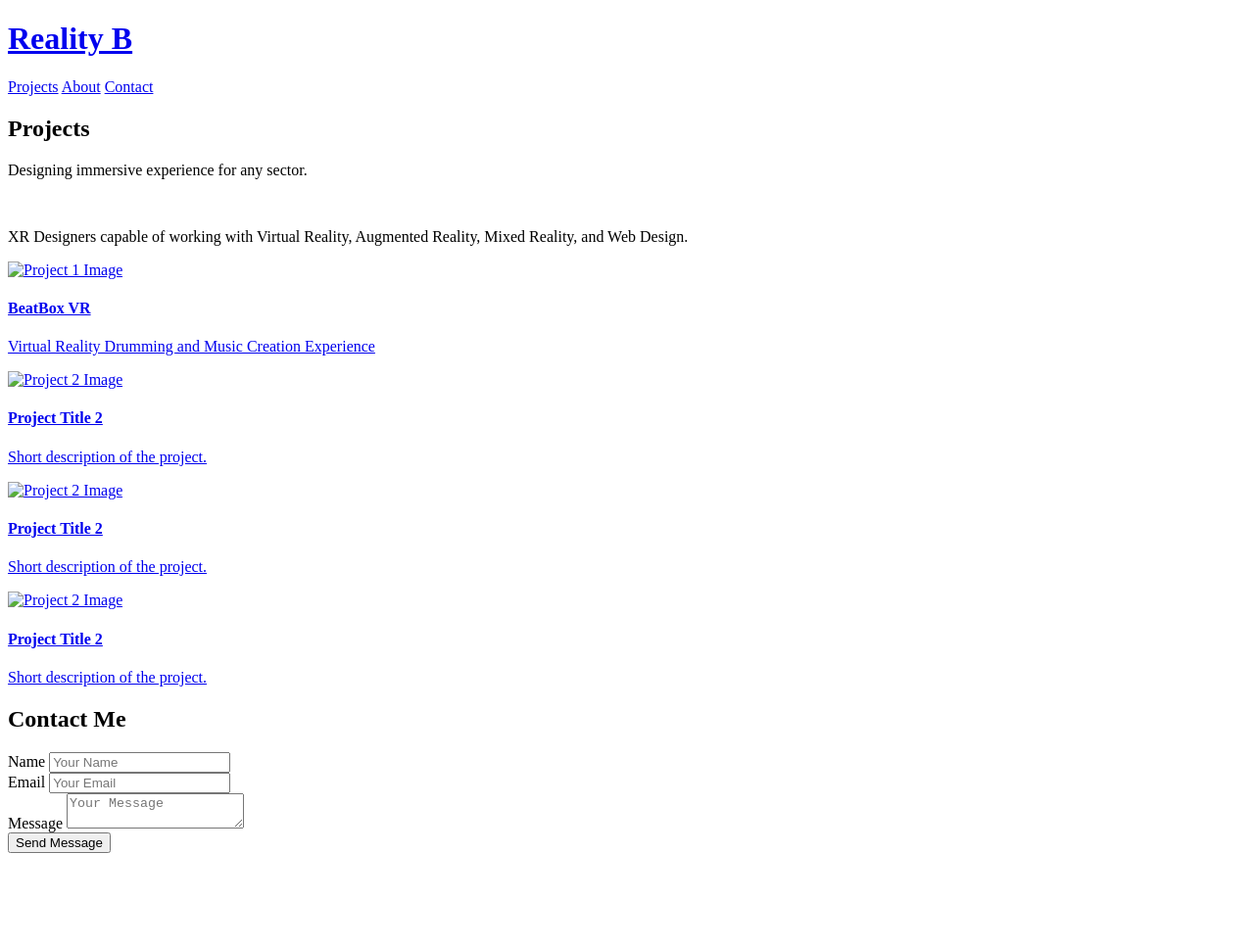
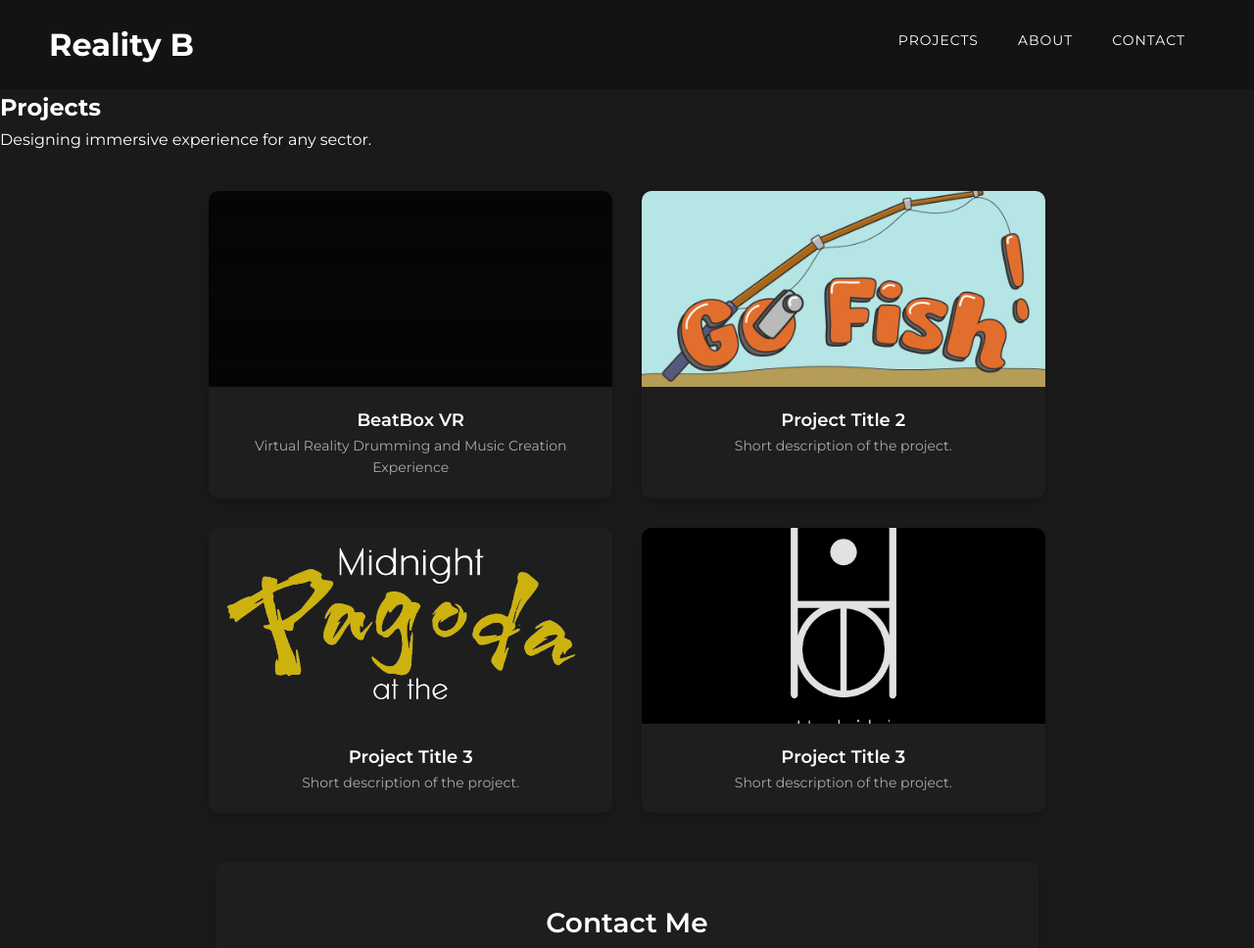
Before and after one commit to Deezinor/Deezinor.github.io, a plain HTML site: page projects.html in a window 1280 px wide. Shown: the top 968 px of the page at 98% size. Before the commit the page ends 879 px from the top, so only its background shows below. Drawn offline with Linux system fonts and the light colour scheme.

Commit message:
Projects page mainly done | separted style sheets to reduce clutter | started BeatBox VR page

```diff
--- /dev/null
+++ b/BeatBoxVR.css
@@ -0,0 +1,65 @@
+/* ---------- Fonts ---------- */
+@import url('https://fonts.googleapis.com/css2?family=Montserrat:wght@100..900&family=Roboto:wght@100;300;400;500;700;900&display=swap');
+
+body, h1, h2, h3, h4, p {
+    font-family: 'Montserrat', sans-serif;
+    color: #fff;
+    margin: 0;
+    padding: 0;
+    line-height: 1.6;
+  }
+
+body {
+  background-color: #1a1a1a;
+}
+
+/* Default state: No underline */
+a {
+    text-decoration: none;
+    color: inherit; /* Make sure the text color is inherited or defined */
+    transition: color 0.3s ease, text-decoration 0.3s ease;
+}
+
+/* Hover state: Show underline */
+a:hover, a:focus {
+    text-decoration: underline;
+    color: inherit; /* Maintain the color when hovered */
+}
+
+/* Active state (when pressed): Show underline */
+a:active {
+    text-decoration: underline;
+    color: inherit; /* Keep the color consistent */
+}
+
+/* Visited state: No underline (optional) */
+a:visited {
+    text-decoration: none;
+    color: inherit; /* Keep the same color for visited links */
+}
+
+/* ---------- Navigation ---------- */
+.navigation {
+    display: flex;
+    justify-content: space-between;
+    padding: 20px 50px;
+    background-color: #111314;
+  }
+
+  .nav-bar {
+    display: flex;
+  }
+
+  .navigation-item {
+    padding: 10px 20px;
+    font-size: 14px;
+    text-transform: uppercase;
+    color: #fff;
+    text-decoration: none;
+    letter-spacing: 1px;
+    transition: color 0.3s ease;
+  }
+
+  .navigation-item:hover {
+    color: #314ec2;
+  }
--- a/projects.css
+++ b/projects.css
@@ -11,6 +11,31 @@ body, h1, h2, h3, h4, p {
 
 body {
   background-color: #1a1a1a;
+}
+
+/* Default state: No underline */
+a {
+    text-decoration: none;
+    color: inherit; /* Make sure the text color is inherited or defined */
+    transition: color 0.3s ease, text-decoration 0.3s ease;
+}
+
+/* Hover state: Show underline */
+a:hover, a:focus {
+    text-decoration: underline;
+    color: inherit; /* Maintain the color when hovered */
+}
+
+/* Active state (when pressed): Show underline */
+a:active {
+    text-decoration: underline;
+    color: inherit; /* Keep the color consistent */
+}
+
+/* Visited state: No underline (optional) */
+a:visited {
+    text-decoration: none;
+    color: inherit; /* Keep the same color for visited links */
 }
 
 /* ---------- Navigation ---------- */
@@ -40,15 +65,18 @@ body {
   }
 
 /* ---------- Projects Grid ---------- */
-.projects-page .projects-grid-container {
+.projects-grid-container {
     display: grid;
-    grid-template-columns: repeat(auto-fill, minmax(300px, 1fr));
+    grid-template-columns: repeat(2, 1fr); /* Two equal columns */
     gap: 30px; /* Space between project items */
-    margin-top: 40px;
+    max-width: 1240px; /* Maximum width for the grid */
+    width: 66.66%; /* Take up two-thirds of the screen */
+    margin: 0 auto; /* Center the grid horizontally */
+    padding-top: 40px;
 }
 
 /* ---------- Project Item Styles ---------- */
-.projects-page .project-item {
+.project-item {
     background-color: #1e1e1e;
     border-radius: 10px;
     overflow: hidden;
@@ -56,26 +84,45 @@ body {
     transition: transform 0.3s ease;
 }
 
-.projects-page .project-item:hover {
+.project-item:hover {
     transform: translateY(-10px);
 }
 
-.projects-page .project-link {
+.project-link {
     display: flex;
     flex-direction: column;
     text-decoration: none;
     color: inherit;
 }
 
-.projects-page .project-image {
+.project-image {
     width: 100%;
-    height: 200px; /* Set a fixed height for uniformity */
+    height: 200px;
     object-fit: cover;
 }
 
-.projects-page .project-content {
+.project-content {
     padding: 20px;
     text-align: center;
+}
+
+.project-content h4 {
+    font-size: 18px;
+    font-weight: 600;
+    color: #fff;
+}
+
+.project-content p {
+    font-size: 14px;
+    color: #aaa;
+}
+
+/* Responsive adjustments for smaller screens */
+@media (max-width: 768px) {
+    .projects-grid-container {
+        grid-template-columns: 1fr; /* Switch to single column layout on smaller screens */
+        width: 90%; /* Take up more screen width on small devices */
+    }
 }
 
 /* ---------- Project Title and Description ---------- */
@@ -115,3 +162,81 @@ body {
 .projects-page .navigation-item:hover {
     color: #314ec2;
 }
+
+/* ---------- Contact Form Section ---------- */
+.contact-form {
+    background-color: #1e1e1e;
+    padding: 40px 20px;
+    border-radius: 10px;
+    box-shadow: 0 4px 12px rgba(0, 0, 0, 0.1);
+    max-width: 800px;
+    margin: 50px auto; /* Centers the form horizontally */
+}
+
+.contact-form h2 {
+    font-size: 28px;
+    font-weight: 600;
+    color: #fff;
+    text-align: center;
+    margin-bottom: 30px;
+}
+
+.contact-form form {
+    display: flex;
+    flex-direction: column;
+    gap: 20px;
+}
+
+.contact-form .form-group {
+    display: flex;
+    flex-direction: column;
+}
+
+.contact-form .form-group label {
+    font-size: 16px;
+    color: #aaa;
+    margin-bottom: 8px;
+}
+
+.contact-form .form-group input,
+.contact-form .form-group textarea {
+    padding: 10px;
+    font-size: 16px;
+    border: 1px solid #444;
+    border-radius: 5px;
+    background-color: #2a2a2a;
+    color: #fff;
+    outline: none;
+    transition: border 0.3s ease;
+}
+
+.contact-form .form-group input:focus,
+.contact-form .form-group textarea:focus {
+    border-color: #314ec2; /* Focus border color */
+}
+
+.contact-form .form-group input::placeholder,
+.contact-form .form-group textarea::placeholder {
+    color: #777;
+}
+
+.contact-form .form-group textarea {
+    resize: vertical; /* Allow vertical resize */
+    height: 150px; /* Set a default height for the textarea */
+}
+
+.contact-form .submit-btn {
+    background-color: #314ec2;
+    color: #fff;
+    font-size: 16px;
+    text-transform: uppercase;
+    padding: 12px 20px;
+    border: none;
+    border-radius: 5px;
+    cursor: pointer;
+    transition: background-color 0.3s ease;
+}
+
+.contact-form .submit-btn:hover {
+    background-color: #1a73e8;
+}
--- a/projects.html
+++ b/projects.html
@@ -1,16 +1,11 @@
 <!DOCTYPE html>
-    <!DOCTYPE html>
-    <html>
+<html lang="en">
 <head>
     <meta charset="UTF-8">
     <title>Projects</title>
-            <link rel="preconnect" href="https://fonts.googleapis.com">
-            <link rel="preconnect" href="https://fonts.gstatic.com" crossorigin>
-            <link href="https://fonts.googleapis.com/css2?family=Roboto:ital,wght@0,100;0,300;0,400;0,500;0,700;0,900;1,100;1,300;1,400;1,500;1,700;1,900&display=swap" rel="stylesheet">
-            <link href="https://fonts.googleapis.com/css2?family=Montserrat:ital,wght@0,100..900;1,100..900&display=swap" rel="stylesheet">
-            <link rel="stylesheet" href="projects_styles.css" />
+    <link rel="stylesheet" href="projects.css" />
 </head>
-        <body class="body">
+<body class="body projects-page">
     <div class="projects-main">
         <div class="navigation w-nav">
             <a href="index.html">
@@ -22,32 +17,15 @@
                 <a href="contact.html" class="navigation-item">Contact</a>
             </div>
         </div>
-                <section class="projects-section-1 ">
+        <section class="projects-section">
             <div class="wrapper">
-                        <div class="article-">
-                            <div class="clear-fix">
                 <h1>Projects</h1>
-                            </div>
-                            <div class="text intro grid__item large--two--thrids">
-                                <p class="h2">Designing immersive experience for any sector.</p>
-                            </div>
-                            <div class="text intro grid__item large--one--half">
-                                <img src="" alt="">
-                                <p class="pad-1-top layer">
-                                    XR Designers capable of working with Virtual Reality, Augmented Reality, Mixed Reality, and Web Design.
-                                </p>
-                            </div>
-                        </div>
-                    </div>
-                </section>
-                <section class="project-section">
-                    <div class="wrapper">
+                <p>Designing immersive experience for any sector.</p>
                 <div class="projects-grid-container">
-
                     <!-- Project 1 -->
                     <div class="project-item">
-                                <a href="#" class="project-link">
-                                    <img src="path_to_image_1.jpg" alt="Project 1 Image" class="project-image">
+                        <a href="BeatBoxVR.html" class="project-link">
+                            <img src="Assets/BBVR_logo.gif" alt="BeatBox VR" class="project-image">
                             <div class="project-content">
                                 <h4>BeatBox VR</h4>
                                 <p>Virtual Reality Drumming and Music Creation Experience</p>
@@ -58,7 +36,7 @@
                     <!-- Project 2 -->
                     <div class="project-item">
                         <a href="#" class="project-link">
-                                    <img src="path_to_image_2.jpg" alt="Project 2 Image" class="project-image">
+                            <img src="Assets/2024_GoFish_Logo.png" alt="Project Title 2" class="project-image">
                             <div class="project-content">
                                 <h4>Project Title 2</h4>
                                 <p>Short description of the project.</p>
@@ -69,9 +47,9 @@
                     <!-- Project 3 -->
                     <div class="project-item">
                         <a href="#" class="project-link">
-                                    <img src="path_to_image_2.jpg" alt="Project 2 Image" class="project-image">
+                            <img src="Assets/2024_SXR_Ai_GameTitle_v2.png" alt="Project Title 3" class="project-image">
                             <div class="project-content">
-                                        <h4>Project Title 2</h4>
+                                <h4>Project Title 3</h4>
                                 <p>Short description of the project.</p>
                             </div>
                         </a>
@@ -80,9 +58,9 @@
                     <!-- Project 4 -->
                     <div class="project-item">
                         <a href="#" class="project-link">
-                                    <img src="path_to_image_2.jpg" alt="Project 2 Image" class="project-image">
+                            <img src="Assets/Habibi Logo.png" alt="Project Title 3" class="project-image">
                             <div class="project-content">
-                                        <h4>Project Title 2</h4>
+                                <h4>Project Title 3</h4>
                                 <p>Short description of the project.</p>
                             </div>
                         </a>
@@ -91,8 +69,9 @@
                 </div>
             </div>
         </section>
+
         <section class="contact-form">
-                    <div class="contact-form">
+            <div class="wrapper">
                 <h2>Contact Me</h2>
                 <form action="contact.php" method="post">
                     <div class="form-group">
--- a/styles.css
+++ b/styles.css
@@ -11,6 +11,31 @@ body, h1, h2, h3, h4, p {
 
 body {
   background-color: #1a1a1a;
+}
+
+/* Default state: No underline */
+a {
+  text-decoration: none;
+  color: inherit; /* Make sure the text color is inherited or defined */
+  transition: color 0.3s ease, text-decoration 0.3s ease;
+}
+
+/* Hover state: Show underline */
+a:hover, a:focus {
+  text-decoration: underline;
+  color: inherit; /* Maintain the color when hovered */
+}
+
+/* Active state (when pressed): Show underline */
+a:active {
+  text-decoration: underline;
+  color: inherit; /* Keep the color consistent */
+}
+
+/* Visited state: No underline (optional) */
+a:visited {
+  text-decoration: none;
+  color: inherit; /* Keep the same color for visited links */
 }
 
 /* ---------- Navigation ---------- */
@@ -174,6 +199,12 @@ body {
 }
 
 /* ---------- Team Section ---------- */
+
+.team-photo{
+  width: 100%;
+  border-radius: 5px;
+}
+
 .team-section {
   padding: 60px 20px;
   background-color: #2a2a2a;
```
Also changed, not shown: BeatBoxVR.html (added, +23 -0 lines), index.html (+4 -4 lines), DigitalHeritage.html (added), GoFish.html (added). Lines whose indentation alone changed are shown as unchanged.
